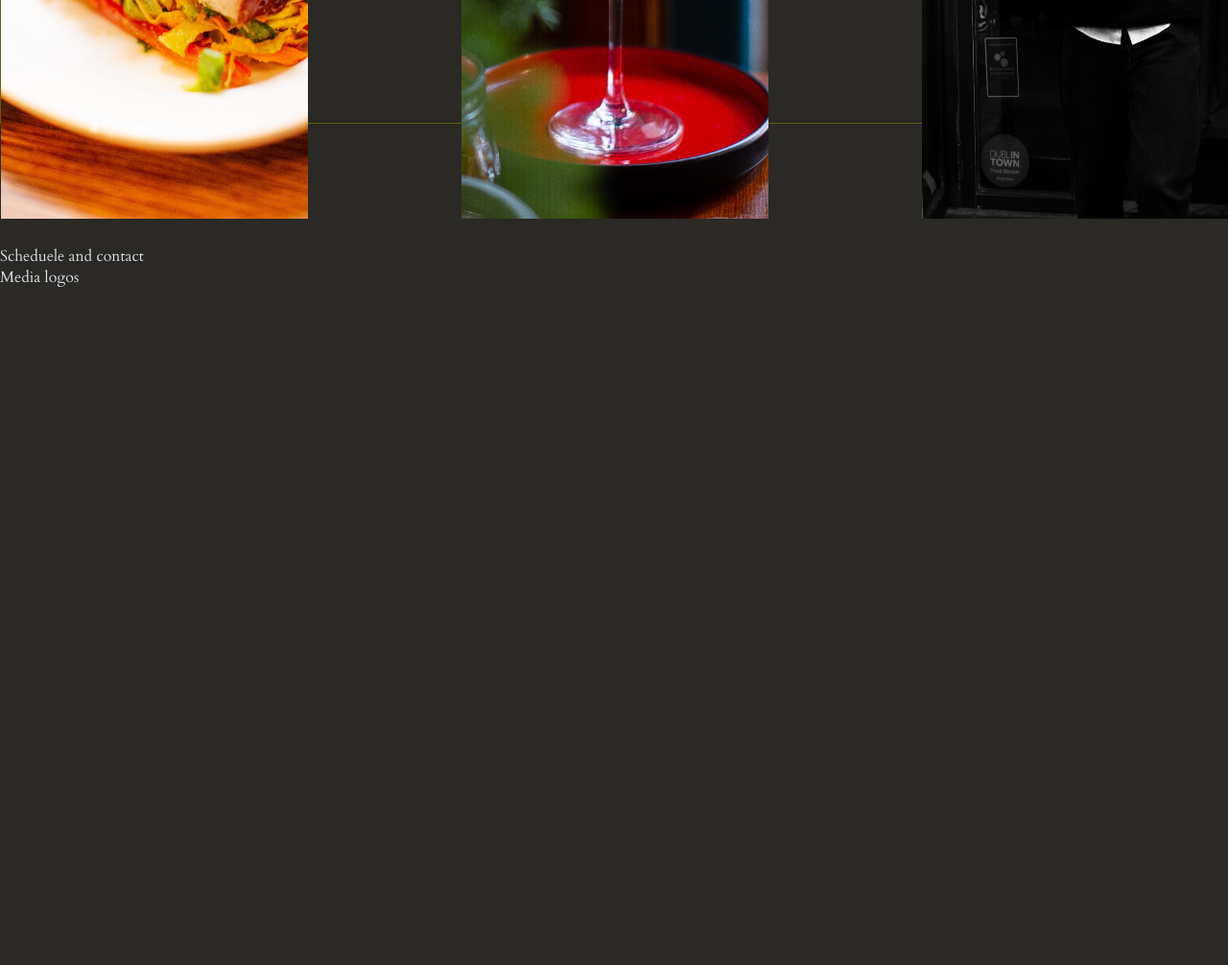
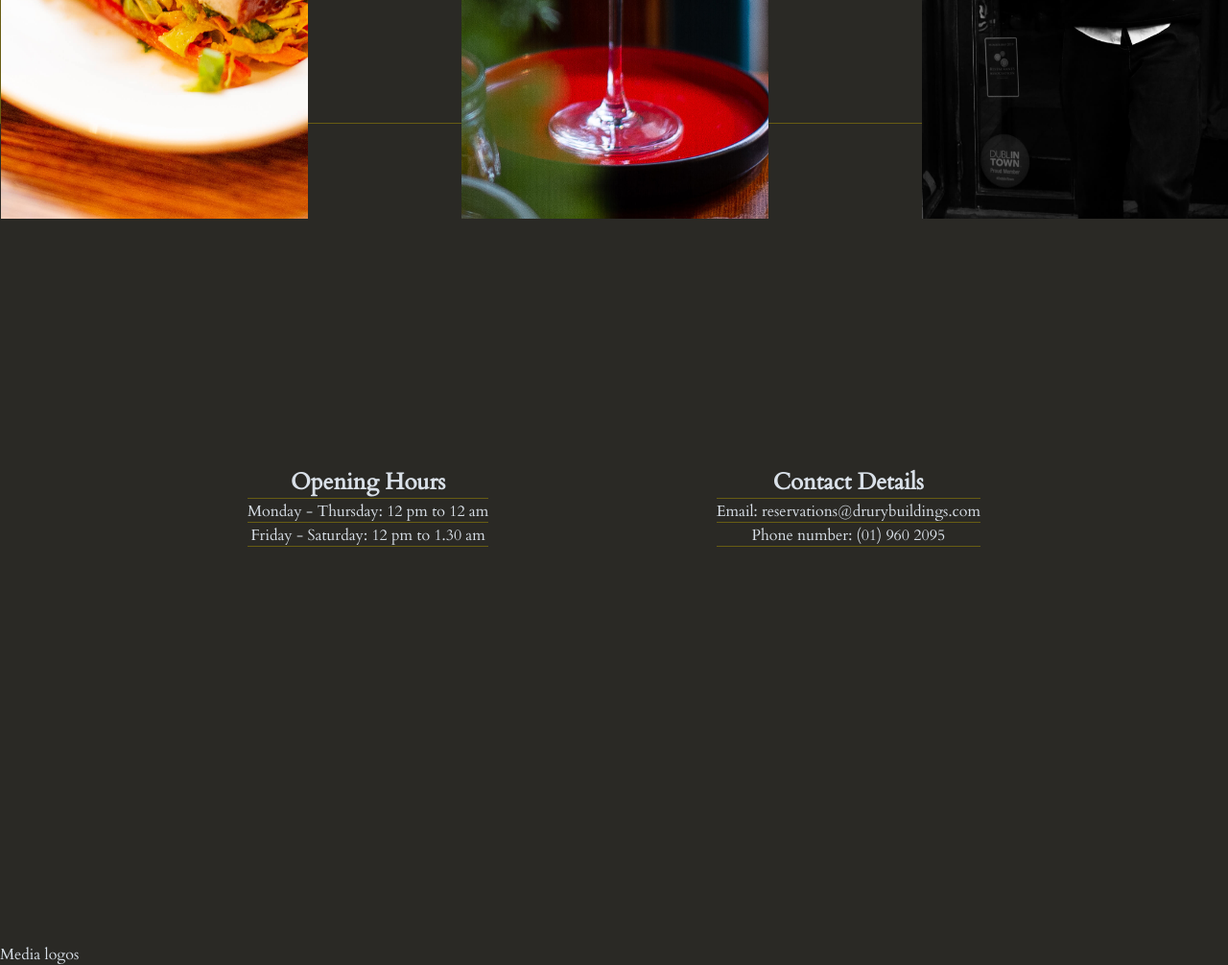
Before and after one commit to DianaVoicu/Drury-Buildings, a plain HTML site: page index.html in a window 1280 px wide. Shown: the part 1589-2595 px from the top of the page at 96% size. Before the commit the page ends 1889 px from the top, so only its background shows below. Drawn offline with Linux system fonts and the light colour scheme.

Commit message:
Add and style the tables for opening hours and contact details

```diff
--- a/assets/css/stylesheet.css
+++ b/assets/css/stylesheet.css
@@ -145,5 +145,29 @@ header > a {
     width: 25%;
 }
 
+/* Opening Hours and Contact details */
 
-    border: 0.1px solid #675c13;
+#details {
+    width: 100%;
+    height: 500px;
+    margin-top: 250px;
+}
+
+.hours {
+    float: left;
+    margin-left: 20%;
+}
+
+.contact {
+    float: right;
+    margin-right: 20%;
+}
+
+th, td {
+    text-align: center;
+    border-bottom: 1px solid #675c13;
+}
+
+th {
+    font-size: 24px;
+}
--- a/index.html
+++ b/index.html
@@ -48,11 +48,33 @@
         <img src="assets/css/images/drink2.jpg" alt="Method and Madness G-T served in a goblet glass with juniper berries and basil" id="ilustration-photo2">
         <img src="assets/css/images/waiter3.jpg" alt="A waiter serving drinks on a tray" id="ilustration-photo3">
     </section>
-    <br>
-    <br>
-    <hr>
-    <section>
-        Scheduele and contact
+
+    <section id="details">
+
+        <table class="hours">
+            <tr>
+                <th>Opening Hours</th>
+            </tr>
+            <tr>
+                <td>Monday - Thursday: 12 pm to 12 am</td>
+            </tr>
+            <tr>
+                <td>Friday - Saturday: 12 pm to 1.30 am</td>
+            </tr>
+         </table>
+        </div>
+        <table class="contact">
+            <tr>
+                <th>Contact Details</th>
+            </tr>
+            <tr>
+                <td>Email: reservations@drurybuildings.com</td>
+            </tr>
+            <tr>
+                <td>Phone number: (01) 960 2095</td>
+            </tr>
+        </table>
+        </div>
     </section>
     <footer>
         Media logos
```
